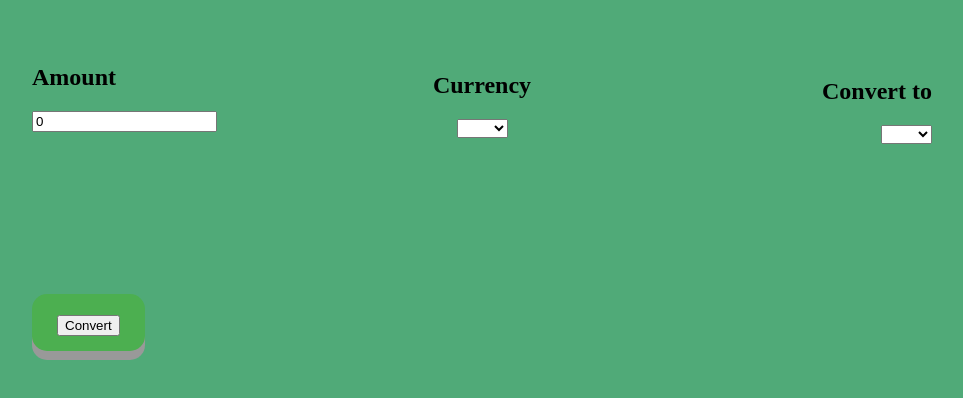
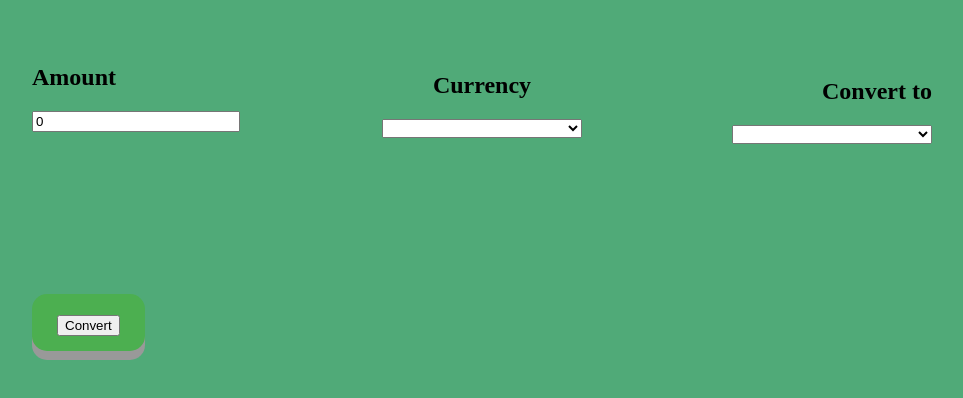
Before and after one commit to davidwagura/Currency-Converter-App, a plain HTML site: page index.html in a window 1280 px wide. Shown: the part 128-526 px from the top of the page, without its empty margins (166-1129 px from the left). Drawn offline with nearby package versions, Linux system fonts and the light colour scheme.

Commit message:
increase the width of the input

```diff
--- a/index.html
+++ b/index.html
@@ -14,12 +14,12 @@
       <div id="app">
           <div class="amount">
             <h2>Amount</h2>
-            <input type="text" placeholder="amount" v-model="amountToConvert"/>
+            <input type="text" placeholder="amount" style="width: 200px;" v-model="amountToConvert"/>
           </div>
 
           <div class="Currency">
             <h2>Currency</h2>
-            <select v-model="currencyFrom">
+            <select style="width: 200px;" v-model="currencyFrom">
                <option value="KSH">KSH</option>
                <option value="UG">UG</option>
                <option value="USD">USD</option>
@@ -29,7 +29,7 @@
 
           <div class="convert">
             <h2>Convert to</h2>
-            <select v-model="currencyTo">
+            <select style="width: 200px;" v-model="currencyTo">
                <option value="KSH" >KSH</option>
                <option value="UG">UG</option>
                <option value="USD">USD</option>
```
